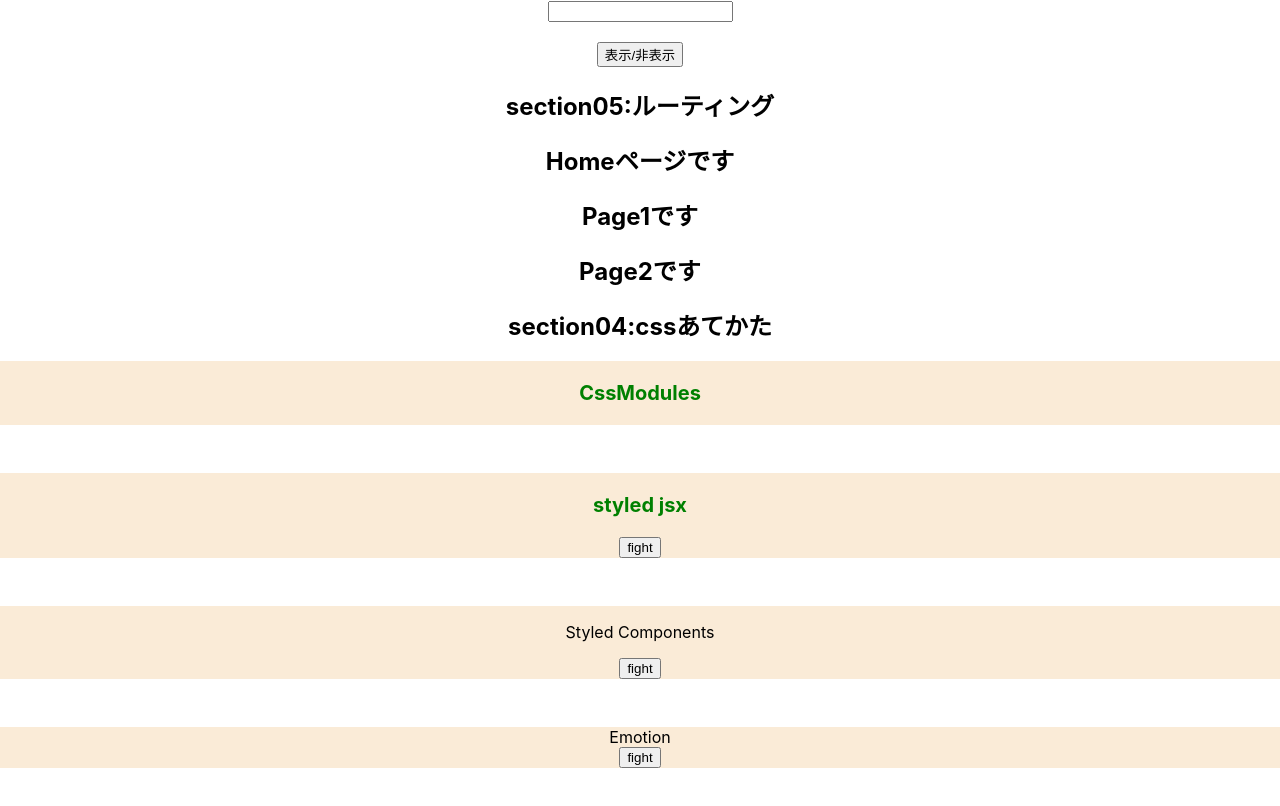
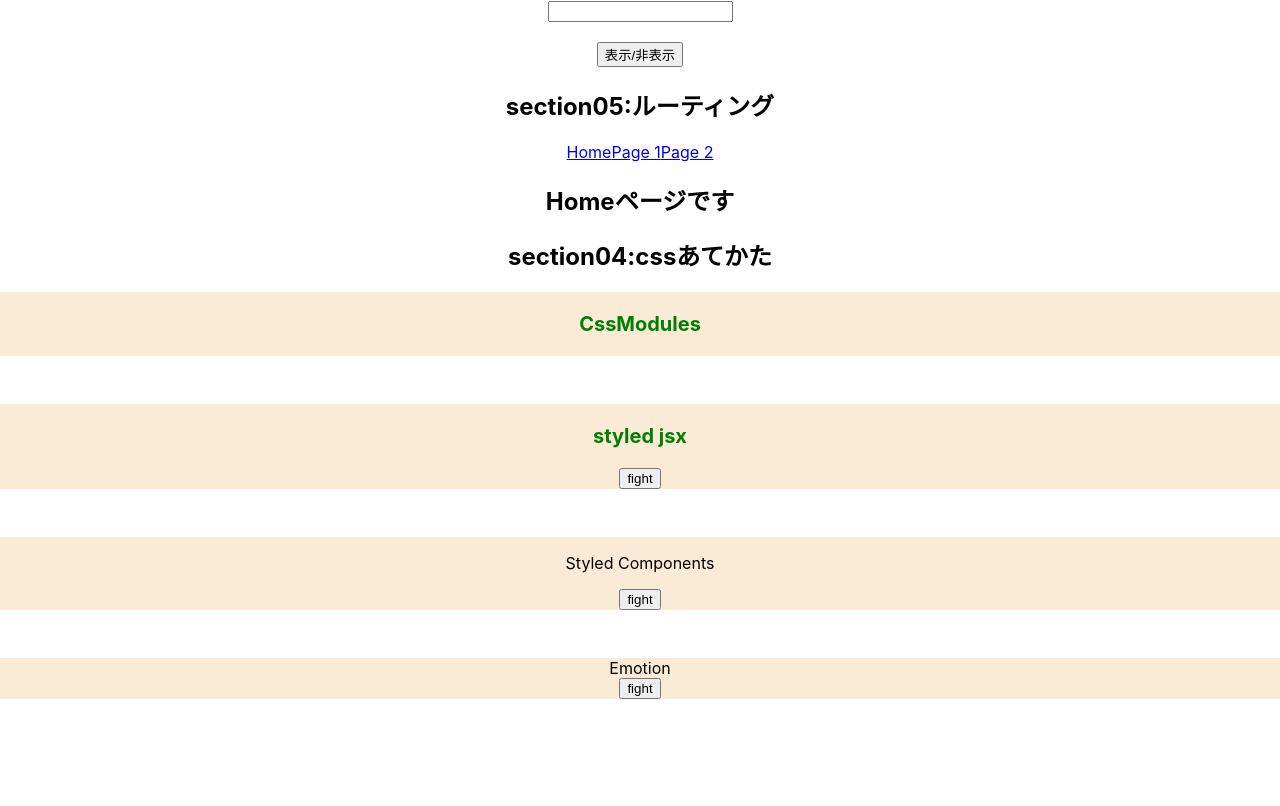
Before and after one commit to kingkazuma7/react-app-jakee, a React (Create React App) app: page / in a window 1280 px wide. Shown: the top 806 px of the page. Built offline with nearby package versions, Linux system fonts and the light colour scheme.

Commit message:
ページ遷移

```diff
--- a/src/App.js
+++ b/src/App.js
@@ -8,7 +8,7 @@ import Emotion from './components/Emotion'
 import Home from './components/routing/Home'
 import Page1 from './components/routing/Page1'
 import Page2 from './components/routing/Page2'
-import { BrowserRouter } from 'react-router-dom'
+import { BrowserRouter as Router, Routes, Route, Link } from 'react-router-dom'
 
 function App() {
   const [text, setText] = useState() // テキストの入力check
@@ -40,13 +40,16 @@ function App() {
       <br />
       <button onClick={onClickOpen}>表示/非表示</button>
       <h2>section05:ルーティング</h2>
-      <BrowserRouter>
-        <div className="App">
-          <Home />
-          <Page1 />
-          <Page2 />
-        </div>
-      </BrowserRouter>
+      <Router>
+        <Link to="/">Home</Link>
+        <Link to="/page1">Page 1</Link>
+        <Link to="/page2">Page 2</Link>
+        <Routes>
+          <Route path="/" element={<Home />} />
+          <Route path="/page1" element={<Page1 />} />
+          <Route path="/page2" element={<Page2 />} />
+        </Routes>
+      </Router>
       <h2>section04:cssあてかた</h2>
       <ChildArea open={open} onClickClose={onClickClose} />
       <CssModules />
--- a/src/components/routing/Page2.jsx
+++ b/src/components/routing/Page2.jsx
@@ -2,7 +2,9 @@ import React from 'react'
 
 const Page2 = () => {
   return (
-    <h2>Page2です</h2>
+    <>
+      <h2>Page2です</h2>
+    </>
   )
 }
 
```
